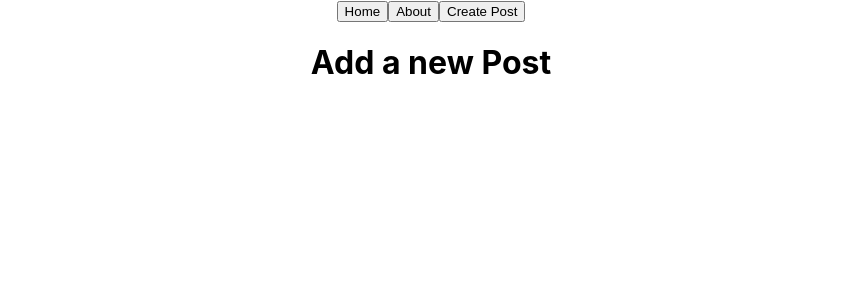
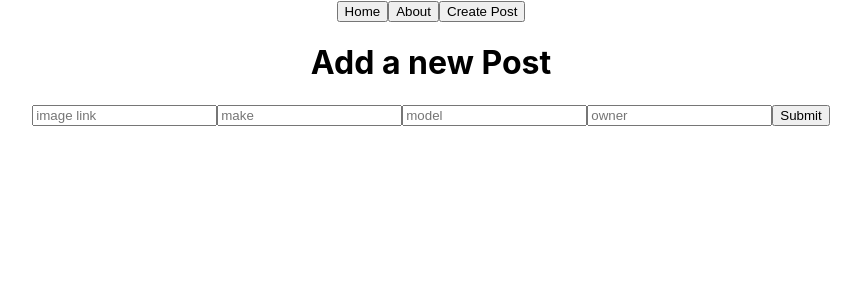
Before and after one commit to Arkeda221/TunerHub, a React (Create React App) app in the folder client/tunerhub/: page /createpost in a window 1280 px wide. Shown: the top 300 px of the page, without its empty margins (209-1070 px from the left). Built offline with nearby package versions, Linux system fonts and the light colour scheme; no server answers.

Commit message:
added Cars component

```diff
--- a/client/tunerhub/src/App.js
+++ b/client/tunerhub/src/App.js
@@ -5,30 +5,27 @@ import Home from './pages/Home'
 import CreatePost from './pages/CreatePost'
 import { useEffect, useState } from 'react'
 import axios from 'axios'
+import { useNavigate } from 'react-router-dom'
 
 // import About from './pages/About'
 
 function App() {
   const [cars, setCars] = useState([])
+  const [comments, setComments] = useState([])
   const initialState = {
     image: '',
     make: '',
     model: '',
     owner: ''
   }
+  const initialCommentState = {
+    body: ''
+  }
+
+  const [commentFormState, setCommentFormState] = useState(initialCommentState)
   const [formState, setFormState] = useState(initialState)
 
-  const handleChange = (event) => {
-    setFormState({ ...formState, [event.target.id]: event.target.value })
-  }
-
-  const handleSubmit = async (event) => {
-    event.preventDefault()
-    const res = await axios.post('http://localhost:3001/cars', formState)
-    console.log(res)
-    setFormState(initialState)
-  }
-
+  // Get All Cars
   useEffect(() => {
     const getCars = async () => {
       const res = await axios.get('http://localhost:3001/api/cars')
@@ -37,6 +34,47 @@ function App() {
     getCars()
   }, [])
 
+  //Get All Comments
+  useEffect(() => {
+    const getComments = async () => {
+      const res = await axios.get('http://localhost:3001/api/comments')
+      setComments(res.data)
+    }
+    getComments()
+  }, [])
+
+  //Create New Car
+  const handleChange = (event) => {
+    setFormState({ ...formState, [event.target.id]: event.target.value })
+  }
+
+  let navigate = useNavigate()
+
+  const handleSubmit = async (event) => {
+    event.preventDefault()
+    let res = await axios.post('http://localhost:3001/api/cars', formState)
+    setFormState(initialState)
+    navigate('/')
+  }
+
+  //Create new Comment
+
+  const handleCommentChange = (event) => {
+    setCommentFormState({
+      ...commentFormState,
+      [event.target.id]: event.target.value
+    })
+  }
+
+  const handleCommentSubmit = async (event) => {
+    event.preventDefault()
+    let res = await axios.post(
+      'http://localhost:3001/api/comments',
+      commentFormState
+    )
+    setCommentFormState(initialCommentState)
+  }
+
   return (
     <div className="App">
       <header>
@@ -44,7 +82,17 @@ function App() {
       </header>
       <main>
         <Routes>
-          <Route path="/" element={<Home cars={cars} />}></Route>
+          <Route
+            path="/"
+            element={
+              <Home
+                cars={cars}
+                comments={comments}
+                handleCommentChange={handleCommentChange}
+                handleCommentSubmit={handleCommentSubmit}
+              />
+            }
+          ></Route>
           <Route
             path="/createpost"
             element={
--- /dev/null
+++ b/client/tunerhub/src/components/Cars.jsx
@@ -0,0 +1,13 @@
+const Cars = (props) => {
+  return (
+   <div className="infowrap">
+                <img src={props.image} alt={props.name} />
+
+                <h3>{props.make}</h3>
+                <h3>{props.model}</h3>
+                <h3>{props.owner}</h3>
+</div>
+  )
+}
+
+export default Cars
--- a/client/tunerhub/src/pages/CreatePost.js
+++ b/client/tunerhub/src/pages/CreatePost.js
@@ -2,7 +2,41 @@ const CreatePost = (props) => {
   return (
     <div>
       <h1>Add a new Post</h1>
-      <form onSubmit={props.handleSubmit}></form>
+      <form onSubmit={props.handleSubmit}>
+        <input
+          id="image"
+          type="text"
+          value={props.image}
+          onChange={props.handleChange}
+          name={'img'}
+          placeholder={'image link'}
+        />
+        <input
+          id="make"
+          type="text"
+          value={props.make}
+          onChange={props.handleChange}
+          name={'make'}
+          placeholder={'make'}
+        />
+        <input
+          id="model"
+          type="text"
+          value={props.model}
+          onChange={props.handleChange}
+          name={'model'}
+          placeholder={'model'}
+        />
+        <input
+          id="owner"
+          type="text"
+          value={props.owner}
+          onChange={props.handleChange}
+          name={'owner'}
+          placeholder={'owner'}
+        />
+        <button>Submit</button>
+      </form>
     </div>
   )
 }
--- a/client/tunerhub/src/pages/Home.js
+++ b/client/tunerhub/src/pages/Home.js
@@ -1,3 +1,5 @@
+import Cars from '../components/Cars'
+
 const Home = (props) => {
   return (
     <div className="main">
@@ -5,16 +7,42 @@ const Home = (props) => {
         <h1>Car Posts</h1>
       </div>
       <div className="cars">
-        {props.cars.map((post, index) => (
-          <div key={index}>
-            <div className="infowrap">
-              <img src={post.image} alt={post.name} />
+        {props.cars.map((post, id) => (
+          <Cars
+            key={id}
+            image={post.image}
+            make={post.make}
+            model={post.model}
+            owner={post.owner}
 
-              <h3>{post.make}</h3>
-              <h3>{post.model}</h3>
-              <h3>{post.owner}</h3>
-            </div>
-          </div>
+            //   <div className="infowrap">
+            //     <img src={post.image} alt={post.name} />
+
+            //     <h3>{post.make}</h3>
+            //     <h3>{post.model}</h3>
+            //     <h3>{post.owner}</h3>
+
+            //     <form onSubmit={props.handleCommentSubmit}>
+            //       <input
+            //         id="body"
+            //         type="text"
+            //         value={props.body}
+            //         onChange={props.handleCommentChange}
+            //         name={'comment'}
+            //         placeholder={'Leave a Comment'}
+            //       />
+            //       <button>Comment</button>
+            //     </form>
+            //     {props.comments.map((comment, index) => (
+            //       <div key={index}>
+            //         <div className="comments">
+            //           <h3>{comment.body}</h3>
+            //         </div>
+            //       </div>
+            //     ))}
+            //   </div>
+            // </div>
+          />
         ))}
       </div>
     </div>
```
Also changed, not shown: 1 other file (tests, documents, lock files or other folders).
